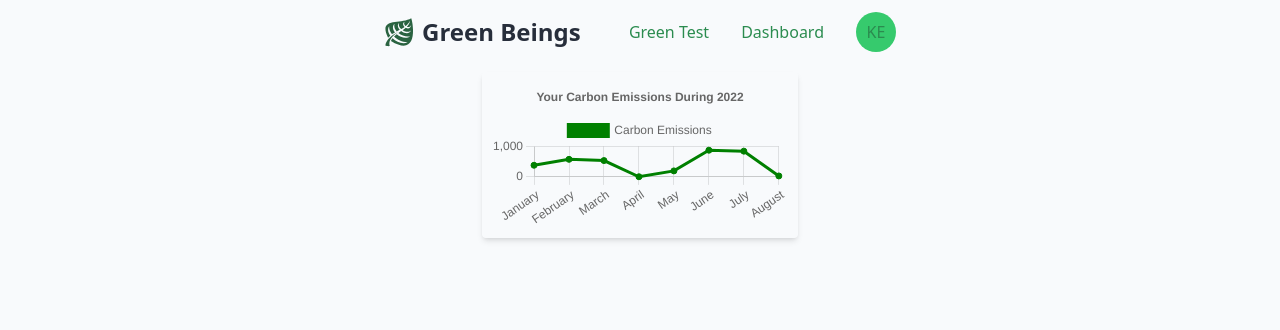
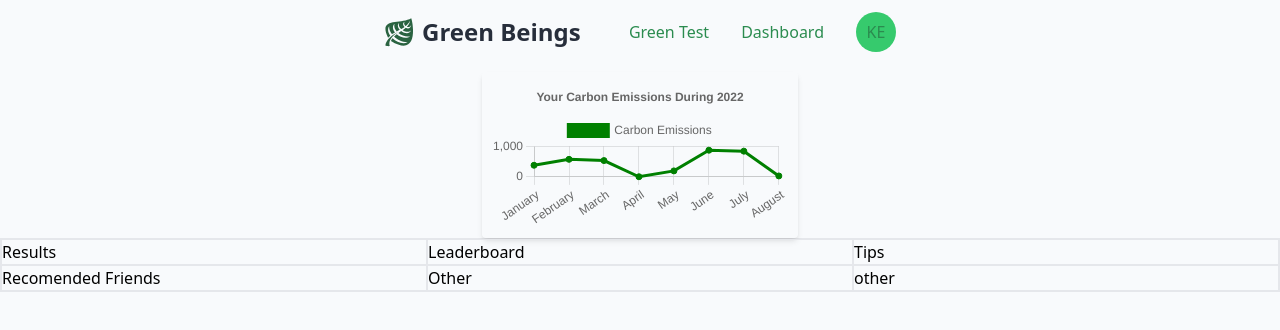
Before and after one commit to hackathonDFW2022/HackFront, a React (Vite) app: page /dashboard in a window 1280 px wide. Shown: the top 330 px of the page. Built offline with nearby package versions, Linux system fonts and the light colour scheme.

Commit message:
basic layout for dash

```diff
--- a/src/pages/Dashboard.jsx
+++ b/src/pages/Dashboard.jsx
@@ -5,6 +5,20 @@ const Dashboard = () => {
   return (
     <>
         <Card/>
+        <div className="border flex flex-wrap">
+          <div className="w-4/12 border ">
+            Results
+          </div>
+          <div className="w-4/12 border ">
+            Leaderboard
+          </div>
+          <div className="w-4/12 border ">
+            Tips
+          </div>
+          <div className="w-4/12 border ">Recomended Friends</div>
+          <div className="w-4/12 border ">Other</div>
+          <div className="w-4/12 border ">other</div>
+        </div>
     </>
   )
 }
```
